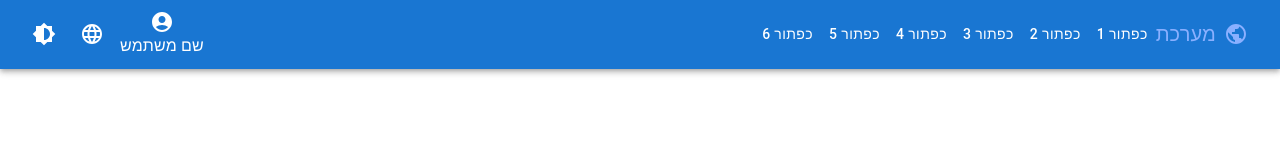
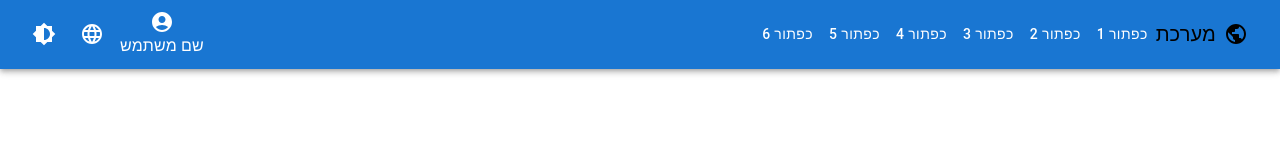
Before and after one commit to ShaniGeva12/System-Manager, a React (Vite) app: page / in a window 1280 px wide. Shown: the top 160 px of the page. Built offline with nearby package versions, Linux system fonts and the light colour scheme.

Commit message:
app name color change

```diff
--- a/src/App.tsx
+++ b/src/App.tsx
@@ -12,6 +12,7 @@ function App() {
 
   const [themeMode, setThemeMode] = useState(lightTheme);
   const [language, setLanguage] = useState(LanguageOptions.Hebrew);
+  // const [dir, setDir] = useState();
 
   const toggleTheme = () => {
     const isLight = themeMode === lightTheme;
--- a/src/components/header.tsx
+++ b/src/components/header.tsx
@@ -20,12 +20,16 @@ import DevStateToggle from './devStateToggle';
 import { headerMenuBtns } from '../assets/mock/header-menu-buttons';
 
 import { useTranslation } from 'react-i18next';
+import useMuiTheme from '../contexts/theme';
+import { darkTheme } from '../styles/material/theme';
 
 const menuItems = headerMenuBtns;
 const settings = ['Profile', 'Account', 'Dashboard', 'Logout'];
 
 function AppHeader() {
   const {t} = useTranslation();
+
+  const {themeMode} = useMuiTheme();
 
   const [anchorElNav, setAnchorElNav] = React.useState<null | HTMLElement>(null);
   const [anchorElUser, setAnchorElUser] = React.useState<null | HTMLElement>(null);
@@ -50,8 +54,8 @@ function AppHeader() {
       <Container maxWidth="xl">
         <Toolbar disableGutters>
 
-          <PublicIcon className={textStyles.appTitle} sx={{ display: { xs: 'none', md: 'flex' }, mr: 1 }} />
-          <Typography className={textStyles.appTitle} sx={{ display: { xs: 'none', md: 'flex' }, mr: 1 }}
+          <PublicIcon sx={{ display: { xs: 'none', md: 'flex' }, mr: 1, color: themeMode === darkTheme? 'var(--text-blue)' : 'black'  }} />
+          <Typography sx={{ display: { xs: 'none', md: 'flex' }, mr: 1, color: themeMode === darkTheme? 'var(--text-blue)' : 'black'  }}
             variant="h6"
             noWrap
           >
@@ -95,12 +99,15 @@ function AppHeader() {
             </Menu>
           </Box>
 
-          <PublicIcon sx={{ display: { xs: 'flex', md: 'none' }, mr: 1 }} />
+          <PublicIcon sx={{
+            display: { xs: 'flex', md: 'none' },
+            mr: 1,
+            color: themeMode === darkTheme? 'var(--text-blue)' : 'black'
+          }} />
           <Typography
             variant="h5"
             noWrap
             component="a"
-            href="#app-bar-with-responsive-menu"
             sx={{
               mr: 2,
               display: { xs: 'flex', md: 'none' },
@@ -108,8 +115,8 @@ function AppHeader() {
               fontFamily: 'monospace',
               fontWeight: 700,
               letterSpacing: '.3rem',
-              color: 'inherit',
               textDecoration: 'none',
+              color: themeMode === darkTheme? 'var(--text-blue)' : 'black',
             }}
           >
             { t('appName') }
--- a/src/styles/material/theme.tsx
+++ b/src/styles/material/theme.tsx
@@ -1,13 +1,19 @@
-import { Theme, createTheme } from "@mui/material";
+
+import { Direction, Theme, createTheme } from "@mui/material";
+
+export const rtlDir: Direction = 'rtl';
+export const ltrDir: Direction = 'ltr';
 
 export const darkTheme: Theme = createTheme({
     palette: {
       mode: 'dark',
     },
+    direction: rtlDir,
   });
 
   export const lightTheme: Theme = createTheme({
     palette: {
       mode: 'light',
     },
+    direction: rtlDir,
   });
```
